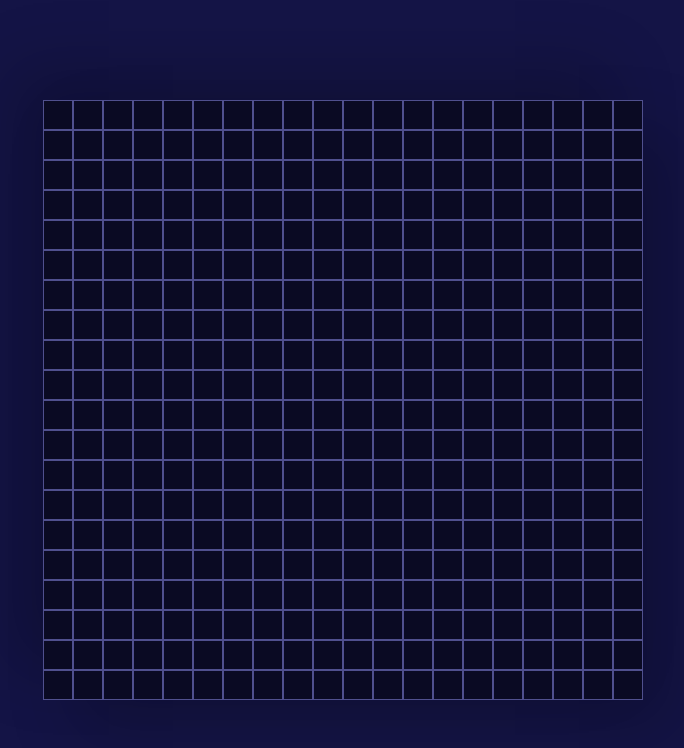
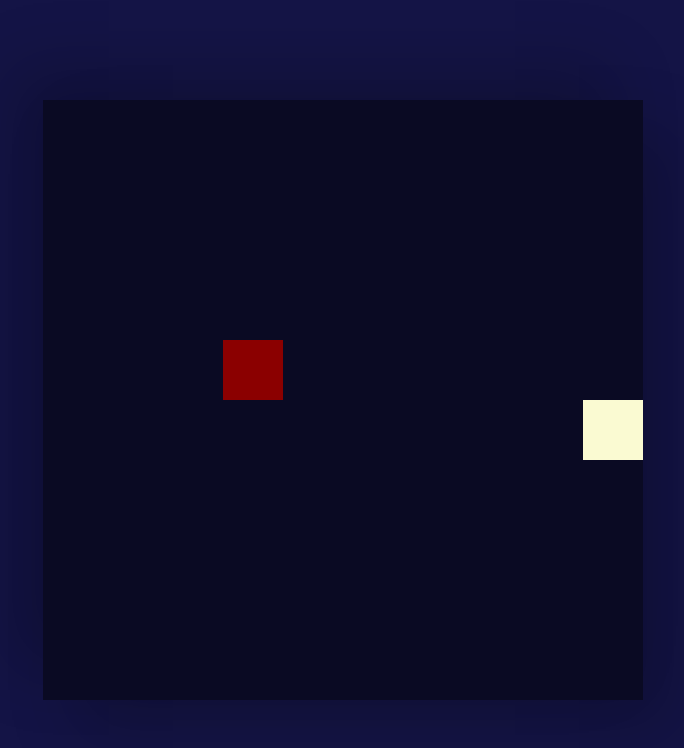
Before and after one commit to saiefelgebali/snakebali, a React (Create React App) app: page / in a window 1280 px wide. Shown: the top 748 px of the page, without its empty margins (297-981 px from the left). Built offline with nearby package versions, Linux system fonts and the light colour scheme.

Commit message:
IMPROVED: Organisation

```diff
--- a/src/App.css
+++ b/src/App.css
@@ -55,12 +55,12 @@ html, body {
     width: 100%;
     height: 100%;
     background-color: rgb(10, 10, 35);
-    border: 1px solid rgb(150, 150, 250, 0.5);
+    /* border: 1px solid rgb(150, 150, 250, 0.5); */
 }
 
 .snake-cell {
     background-color: lightgoldenrodyellow;
-    border: 1px solid lightgoldenrodyellow;
+    /* border: 1px solid lightgoldenrodyellow; */
 }
 
 .snake-cell.snake-head {
--- a/src/App.js
+++ b/src/App.js
@@ -4,7 +4,11 @@ import Board from './components/Board';
 function App() {
   return (
     <div id="app">
-      <Board></Board>
+      <div className="container">
+            <div id="canvas" className="board" >
+              <Board></Board>
+            </div>
+        </div>
     </div>
   );
 }
--- a/src/components/Board.jsx
+++ b/src/components/Board.jsx
@@ -1,9 +1,8 @@
-import React, { useEffect, useState } from 'react'
+import { useEffect, useState } from 'react'
+import { setupGame, mapBoard } from "./Game";
+import { useInterval } from '../lib/useInterval';
 import { handleUserInput } from '../lib/control';
 import { handleCanvasAspectRatio } from '../lib/utils';
-import { createBoard, createSnake, mapBoard } from '../lib/setup';
-import { useInterval } from '../lib/useInterval';
-import { createFood } from '../lib/Food';
 
 // Responsive Canvas Event Listeners
 window.addEventListener("load", handleCanvasAspectRatio)
@@ -14,32 +13,25 @@ function Board() {
      * Snake Board & Game Logic
      */
 
-    const boardSize = 20;
-    const tickTime = 100;
-    const [board, setBoard] = useState(createBoard(boardSize));
-    const [snake, setSnake] = useState(createSnake(board));
-    const [snakeCells, setSnakeCells] = useState(snake.nodes);
-    const [food, setFood] = useState(createFood(board));
+    const tickTime = 1000;
+    const [tick, setTick] = useState(0);
+
+    const boardLength = 10;
+    const [game] = useState(setupGame(boardLength))
 
     // Initial Load
     useEffect(() => {
         // User Snake Controls
-        window.addEventListener("keyup", (e) => handleUserInput(e, snake, setSnakeCells));
-        console.log(food)
+        window.addEventListener("keyup", (e) => handleUserInput(e, game.snake));
     }, []);
 
     useInterval(tickTime, ()=> {
-        snake.moveSnake();
-        setSnakeCells([...snake.nodes]);
+        // Tick on interval & rerender component
+        game.snake.move();
+        setTick(tick+1);
     });
 
-    return (
-        <div className="container">
-            <div id="canvas" className="board" >
-                {mapBoard(board, snake, boardSize)}
-            </div>
-        </div>
-    )
+    return mapBoard(game, boardLength);
 
 }
 
--- /dev/null
+++ b/src/components/Cells.jsx
@@ -0,0 +1,42 @@
+export default function getCell(row, col, game) {
+    const snake = game.snake;
+    const food = game.food;
+
+    if (isSnakeHead(row, col, snake)) {
+        return SnakeHead(col);
+    }
+    else if (isFood(row, col, food)) {
+        return Food(col);
+    }
+    else if (isSnakeNode(row, col, snake)) {
+        return SnakeNode(col);
+    }
+    else {
+        return Cell(col);
+    }
+}
+
+// Cells
+const SnakeHead = (col) => (
+    <div key={col} className="cell snake-cell snake-head"></div>
+)
+const SnakeNode = (col) => (
+    <div key={col} className="cell snake-cell"></div>
+)
+const Food = (col) => (
+    <div key={col} className="cell food-cell"></div>
+)
+const Cell = (col) => (
+    <div key={col} className="cell"></div>
+)
+
+// Cell Checks
+function isSnakeHead(row, col, snake) {
+    return snake.head[0] === row && snake.head[1] === col;
+}
+function isSnakeNode(row, col, snake) {
+    return snake.nodes.some(node => node[0] === row && node[1] === col);
+}
+function isFood(row, col, food) {
+    return food[0] === row && food[1] === col;
+}
--- /dev/null
+++ b/src/components/Game.js
@@ -0,0 +1,43 @@
+import Snake from "./Snake";
+import getCell from "./Cells";
+import { randomInteger } from "../lib/utils";
+
+class Game {
+    snake;
+    food;
+    constructor(snake, food) {
+        this.snake = snake;
+        this.food = food;
+    }
+}
+
+// Row Element
+const Row = (row, children) => (
+    <div key={row} className="row">{children}</div>
+)
+
+export function setupGame(boardLength) {
+
+    // Create Snake in Centre of Board
+    const midBoard = Math.ceil(boardLength/2);
+    const snake = new Snake(midBoard, midBoard, 3);
+
+    // Place Food randomly on Board
+    const food = [randomInteger(boardLength), randomInteger(boardLength)];
+
+    return new Game(snake, food);
+}
+
+export function mapBoard(game, boardLength) {
+    const rows = [];
+    debugger
+    for (let row = 0; row < boardLength; row++) {
+        const cells = [];
+        for (let col = 0; col < boardLength; col++) {
+            const cell = getCell(row, col, game);
+            cells.push(cell);
+        }
+        rows.push(Row(row, cells));
+    }
+    return rows;
+}
--- /dev/null
+++ b/src/components/Snake.js
@@ -0,0 +1,58 @@
+import Direction from "../lib/Direction";
+
+export default class Snake {
+    head;
+    nodes;
+    direction;
+
+    constructor(row, col, length) {
+        // Set head to specified coords
+        this.head = [row, col];
+
+        // Add head to nodes
+        this.nodes = []
+
+        // Add 'length' nodes, trailing left of head
+        for (let i = 1; i <= length; i++) {
+            this.nodes.push([row, col-i]);
+        }
+
+        // Default direction is RIGHT
+        this.direction = Direction.RIGHT;
+    }
+
+    changeDirection(direction) {
+        this.direction = direction;
+    }
+
+    move() {
+        // Add current head to beggining of nodes
+        this.nodes.unshift([this.head[0], this.head[1]]);
+
+        // Update head
+        switch (this.direction) {
+            case "right":
+                this.head[1]++;
+                break;
+            case "down":
+                this.head[0]++;
+                break;
+            case "left":
+                this.head[1]--;
+                break;
+            case "up":
+                this.head[0]--;
+                break;
+            default:
+                break;
+        }
+
+        // Remove last node
+        this.nodes.pop(-1);
+    }
+
+    grow() {
+        // Duplicate last node and push it to nodes
+        this.nodes.push(this.nodes[this.nodes.length]);
+    }
+}
--- a/src/lib/control.js
+++ b/src/lib/control.js
@@ -13,7 +13,7 @@ function moveButton(key, direction) {
 }
 
 // User Keyboard Input
-export function handleUserInput(event, snake, setSnakeCells) {
+export function handleUserInput(event, snake) {
     /**
      * Handles user input so that snake moves only in 90deg turns
      */
@@ -64,6 +64,4 @@ export function handleUserInput(event, snake, setSnakeCells) {
     if (event.key === "Escape") {
         snake.changeDirection(null);
     }
-
-    setSnakeCells([...snake.nodes])
 }
--- a/src/lib/utils.js
+++ b/src/lib/utils.js
@@ -7,3 +7,8 @@ export function handleCanvasAspectRatio() {
     canv.style.height = size + "px";
     canv.classList.add("ready");
 }
+
+// Random Integer
+export function randomInteger(max) {
+    return Math.ceil(Math.random()*max);
+}
```
